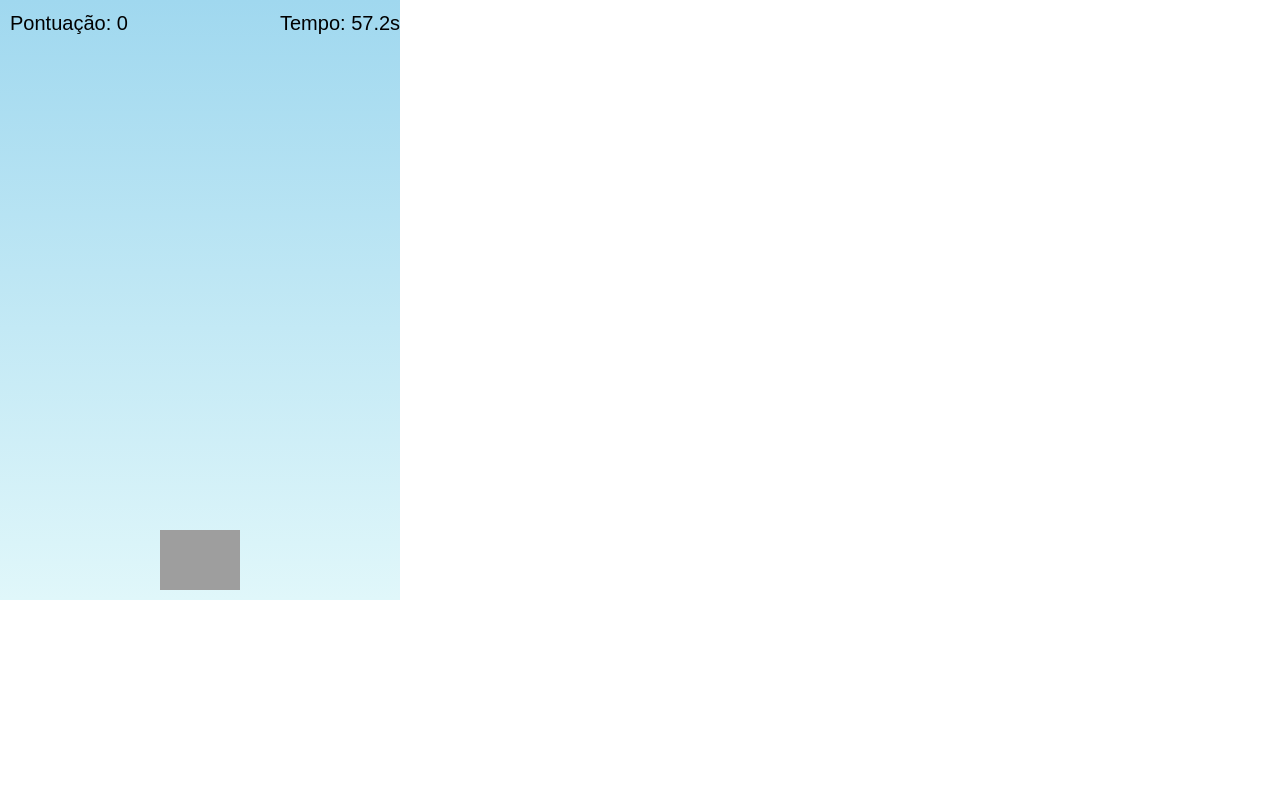
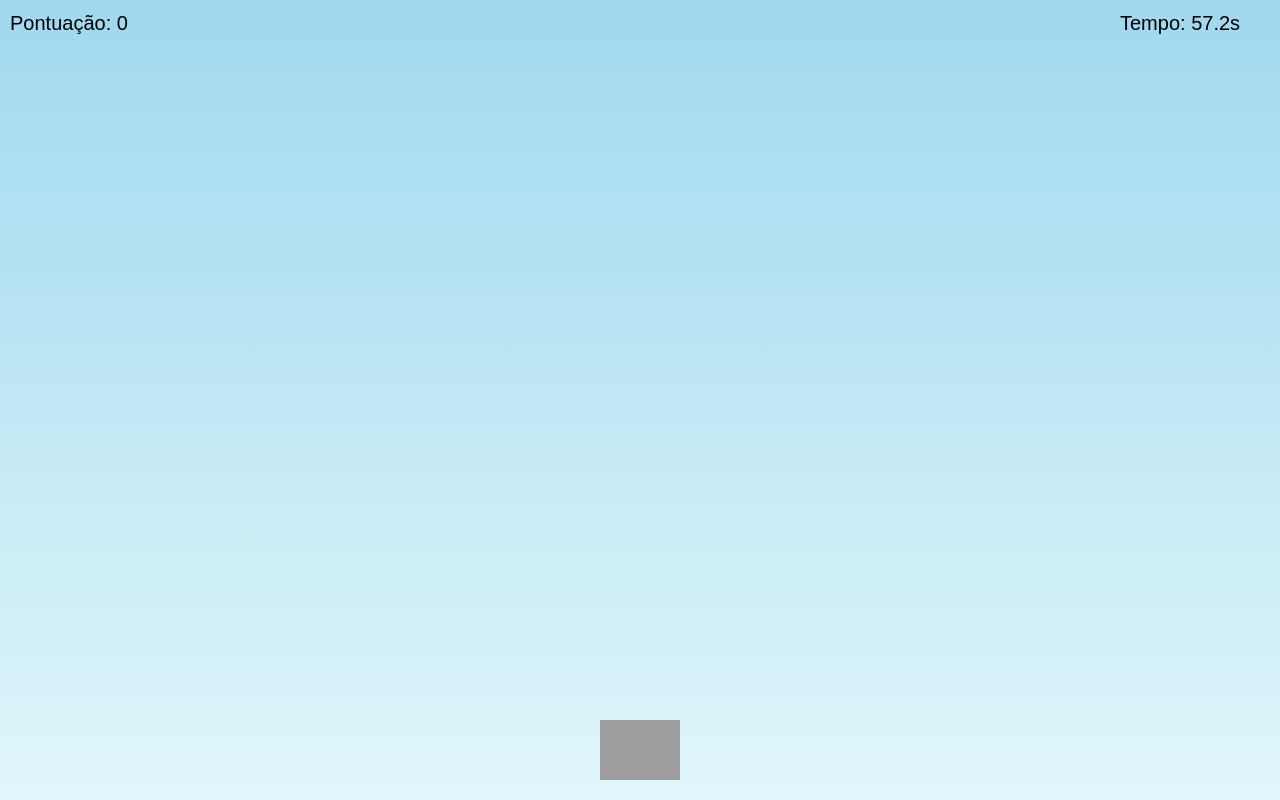
Before and after one commit to Excra001/jogo-reciclagem, a plain HTML site: page index.html in a window 1280 px wide. Both pictures are taken after a click on the button "Iniciar". Drawn offline with Linux system fonts and the light colour scheme.

Commit message:
Update index.html

```diff
--- a/index.html
+++ b/index.html
@@ -5,10 +5,16 @@
   <meta name="viewport" content="width=device-width, initial-scale=1.0"/>
   <title>Jogo da Reciclagem</title>
   <style>
-    body {
+    * {
       margin: 0;
+      padding: 0;
+      box-sizing: border-box;
+    }
+    html, body {
+      width: 100%;
+      height: 100%;
+      font-family: Arial, sans-serif;
       overflow: hidden;
-      font-family: Arial, sans-serif;
     }
     canvas {
       display: block;
@@ -24,16 +30,17 @@
       align-items: center;
       justify-content: center;
       z-index: 2;
+      text-align: center;
+      padding: 20px;
     }
     h1 {
-      font-size: 3em;
+      font-size: 2.5em;
       color: #2e7d32;
     }
     p {
       font-size: 1.2em;
       color: #333;
       max-width: 400px;
-      text-align: center;
       margin-bottom: 20px;
     }
     button {
@@ -64,16 +71,23 @@
     <button onclick="restartGame()">Jogar Novamente</button>
   </div>
 
-  <canvas id="gameCanvas" width="400" height="600"></canvas>
+  <canvas id="gameCanvas"></canvas>
 
   <script>
     const canvas = document.getElementById("gameCanvas");
     const ctx = canvas.getContext("2d");
 
+    function resizeCanvas() {
+      canvas.width = window.innerWidth;
+      canvas.height = window.innerHeight;
+    }
+    resizeCanvas();
+    window.addEventListener("resize", resizeCanvas);
+
     let gameInterval;
     let score = 0;
-    let binX = 160;
-    let binSpeed = 8;
+    let binX = canvas.width / 2 - 40;
+    let binSpeed = 35;
     let lixoList = [];
     let gameRunning = false;
     let timeLeft = 60;
@@ -85,12 +99,10 @@
       "https://assets.stickpng.com/images/5c434c10e39d5d01c21da943.png", // papel amassado
       "https://cdn-icons-png.flaticon.com/512/5386/5386124.png",        // vidro quebrado
       "https://png.pngtree.com/png-clipart/20231118/original/pngtree-broken-beer-bottle-shard-picture-image_13267265.png", // garrafa quebrada
-
-
     ];
 
     function drawBin() {
-      ctx.drawImage(binImg, binX, 530, 80, 60);
+      ctx.drawImage(binImg, binX, canvas.height - 80, 80, 60);
     }
 
     function drawLixos() {
@@ -106,15 +118,15 @@
       drawBin();
       drawLixos();
 
-      lixoList.forEach(lixo => lixo.y += 4);
+      lixoList.forEach(lixo => lixo.y += 5);
 
       lixoList = lixoList.filter(lixo => {
-        if (lixo.y > 520 && lixo.y < 600 && lixo.x > binX - 20 && lixo.x < binX + 80) {
+        if (lixo.y > canvas.height - 90 && lixo.y < canvas.height && lixo.x > binX - 20 && lixo.x < binX + 80) {
           score += 20;
           timeLeft += 2;
           return false;
         }
-        if (lixo.y > 600) {
+        if (lixo.y > canvas.height) {
           timeLeft -= 2;
           return false;
         }
@@ -125,7 +137,7 @@
       ctx.fillStyle = "#000";
       ctx.font = "20px Arial";
       ctx.fillText("Pontuação: " + score, 10, 30);
-      ctx.fillText("Tempo: " + timeLeft.toFixed(1) + "s", 280, 30);
+      ctx.fillText("Tempo: " + timeLeft.toFixed(1) + "s", canvas.width - 160, 30);
 
       if (timeLeft <= 0) {
         endGame();
@@ -139,15 +151,16 @@
 
     function spawnLixo() {
       let img = lixosData[Math.floor(Math.random() * lixosData.length)];
-      lixoList.push({ img: img, x: Math.random() * 360, y: -40 });
+      lixoList.push({ img: img, x: Math.random() * (canvas.width - 40), y: -40 });
     }
 
     function startGame() {
       document.getElementById("start-screen").style.display = "none";
       document.getElementById("game-over-screen").style.display = "none";
+      resizeCanvas();
       score = 0;
       lixoList = [];
-      binX = 160;
+      binX = canvas.width / 2 - 40;
       timeLeft = 60;
       gameRunning = true;
       gameInterval = setInterval(update, 1000 / 30);
@@ -167,14 +180,14 @@
     document.addEventListener("keydown", e => {
       if (!gameRunning) return;
       if (e.key === "ArrowLeft" && binX > 0) binX -= binSpeed;
-      if (e.key === "ArrowRight" && binX < 320) binX += binSpeed;
+      if (e.key === "ArrowRight" && binX < canvas.width - 80) binX += binSpeed;
     });
 
     canvas.addEventListener("touchstart", e => {
       if (!gameRunning) return;
       let touchX = e.touches[0].clientX;
       if (touchX < canvas.width / 2 && binX > 0) binX -= binSpeed;
-      else if (touchX >= canvas.width / 2 && binX < 320) binX += binSpeed;
+      else if (touchX >= canvas.width / 2 && binX < canvas.width - 80) binX += binSpeed;
     });
   </script>
 </body>
```
